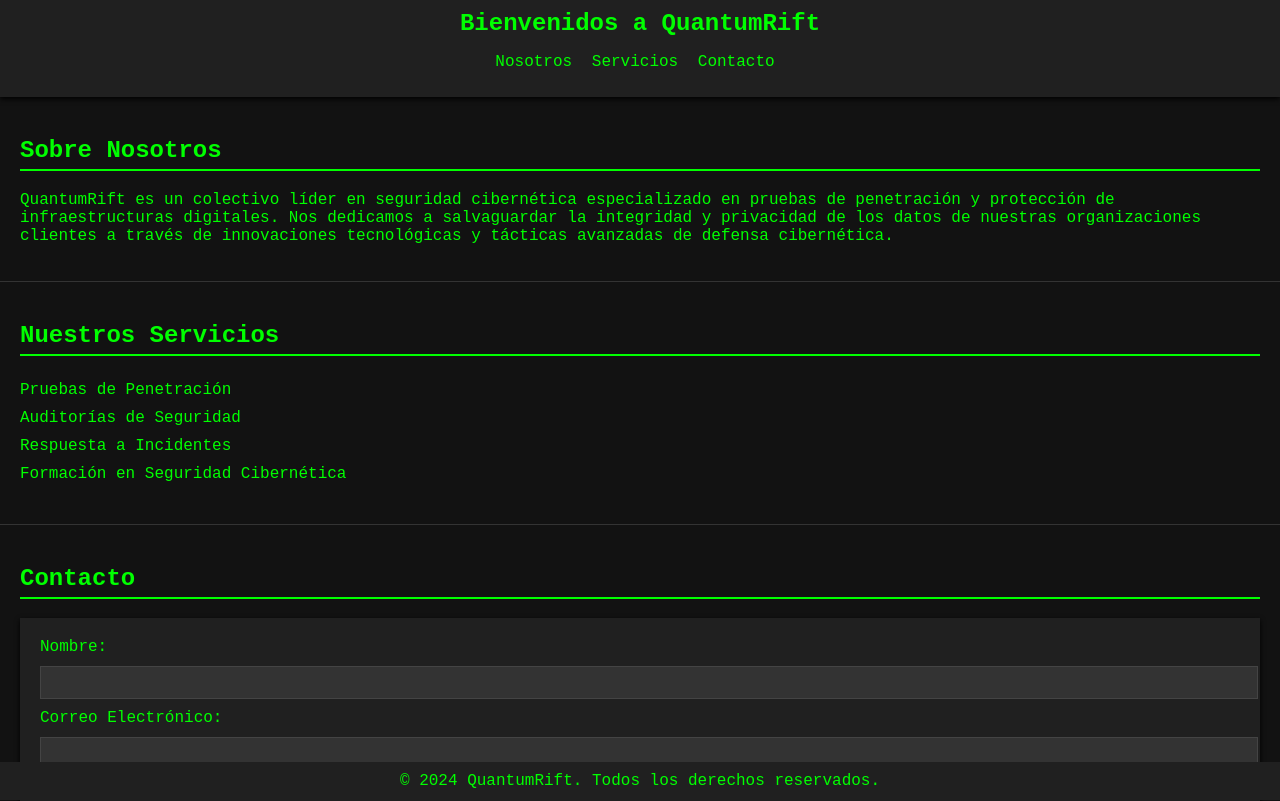
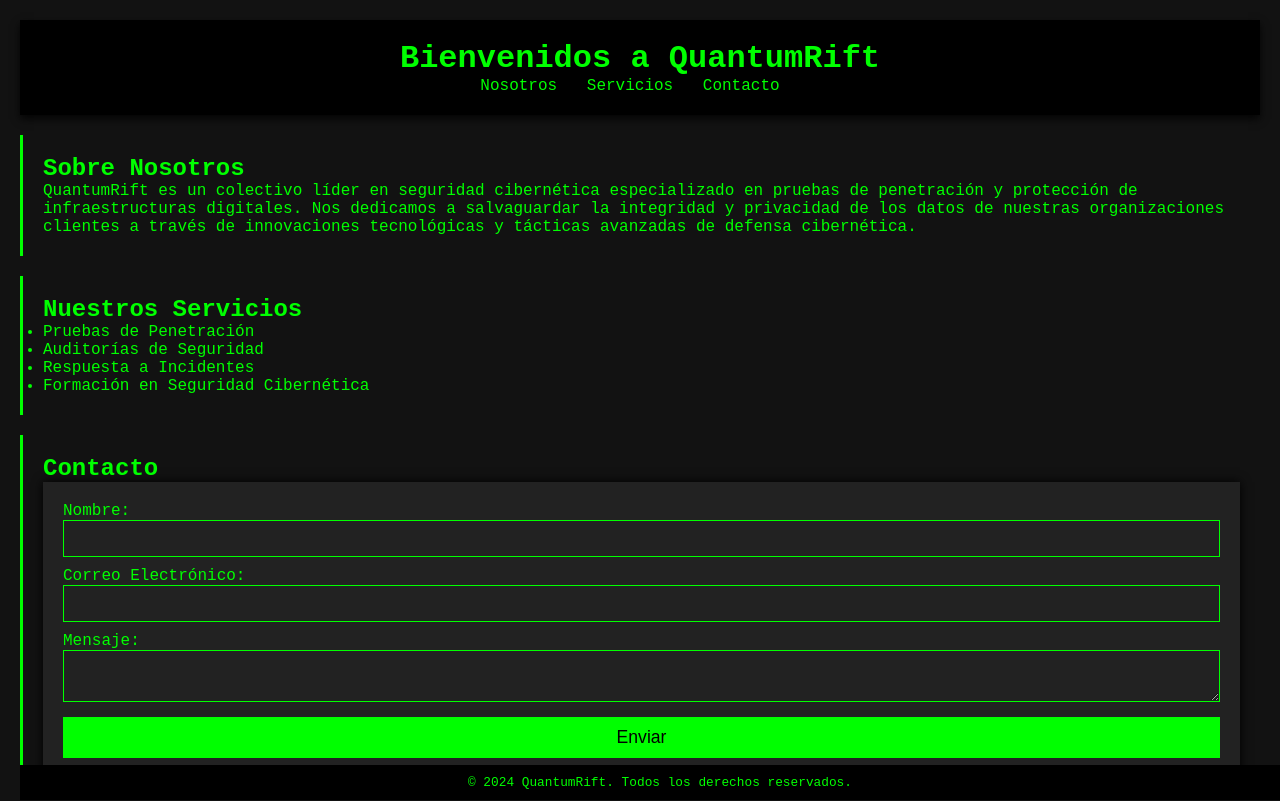
Before and after one commit to bichobyte/quantumrift, a plain HTML site: page index.html in a window 1280 px wide. Shown: the top 801 px of the page. Drawn offline with Linux system fonts and the light colour scheme.

Commit message:
Update styles.css

```diff
--- a/styles.css
+++ b/styles.css
@@ -1,103 +1,151 @@
-/* Estilo básico de la página */
+/* Reset básico y estilos globales */
+* {
+    margin: 0;
+    padding: 0;
+    box-sizing: border-box;
+}
+
 body {
     font-family: 'Courier New', monospace;
     background-color: #121212;
     color: #0f0;
     margin: 0;
-    padding: 0;
+    padding: 20px;
+    overflow-x: hidden;
 }
 
+a {
+    color: #0f0;
+    text-decoration: none;
+}
+
+/* Estilos de encabezado */
 header {
-    background-color: #202020;
-    padding: 10px 20px;
+    padding: 20px 0;
     text-align: center;
-    box-shadow: 0 2px 5px #000;
+    background: #000;
+    position: relative;
+    box-shadow: 0 4px 8px rgba(0,0,0,0.8);
 }
 
 header h1 {
-    margin: 0;
-    font-size: 24px;
+    font-size: 2rem;
 }
 
 nav ul {
-    list-style-type: none;
+    list-style: none;
     padding: 0;
 }
 
 nav ul li {
     display: inline;
-    margin-right: 10px;
+    margin-right: 20px;
 }
 
-nav ul li a {
-    text-decoration: none;
+/* Animación de texto intermitente */
+.blinking {
+    animation: blinker 1.5s linear infinite;
+}
+
+@keyframes blinker {
+    50% {
+        opacity: 0;
+    }
+}
+
+/* Estilos y animación de secciones */
+section {
+    margin-top: 20px;
+    padding: 20px;
+    border-left: 3px solid #0f0;
+    animation: fadeIn 1.5s ease-in;
+}
+
+@keyframes fadeIn {
+    from {
+        opacity: 0;
+        transform: translateX(-20px);
+    }
+    to {
+        opacity: 1;
+        transform: translateX(0);
+    }
+}
+
+/* Animación de carga */
+.loading-bar {
+    width: 100%;
+    height: 4px;
+    background-color: #0f0;
+    position: relative;
+    animation: load 3s ease-in-out infinite;
+}
+
+@keyframes load {
+    0% {
+        left: -100%;
+    }
+    50% {
+        left: 0;
+    }
+    100% {
+        left: 100%;
+    }
+}
+
+/* Formulario y estilos de entrada */
+form {
+    background: #222;
+    padding: 20px;
+    box-shadow: 0 0 10px #000;
+}
+
+form input, form textarea {
+    width: 100%;
+    background: none;
+    border: 1px solid #0f0;
+    padding: 10px;
+    color: #0f0;
+    margin-bottom: 10px;
+}
+
+form button {
+    width: 100%;
+    padding: 10px;
+    background-color: #0f0;
+    border: none;
+    color: #000;
+    font-size: 1.1rem;
+    cursor: pointer;
+    transition: background-color 0.3s;
+}
+
+form button:hover {
+    background-color: #0ff;
+}
+
+/* Pie de página */
+footer {
+    text-align: center;
+    padding: 10px 0;
+    position: fixed;
+    bottom: 0;
+    width: 100%;
+    background: #000;
     color: #0f0;
 }
 
-/* Estilos para las secciones */
-section {
-    padding: 20px;
-    border-bottom: 1px solid #333;
+footer p {
+    font-size: 0.8rem;
 }
 
-section h2 {
-    border-bottom: 2px solid #0f0;
-    padding-bottom: 5px;
+/* Media queries para responsividad */
+@media (max-width: 600px) {
+    header h1, nav ul li {
+        font-size: 0.8rem;
+    }
+
+    form input, form button {
+        padding: 8px;
+    }
 }
-
-section ul {
-    padding: 0;
-}
-
-section ul li {
-    list-style-type: none;
-    padding: 5px 0;
-}
-
-/* Estilos para el formulario */
-form {
-    background-color: #202020;
-    padding: 20px;
-    box-shadow: 0 2px 5px #000;
-}
-
-form label,
-form input,
-form textarea,
-form button {
-    display: block;
-    width: 100%;
-    margin-bottom: 10px;
-}
-
-form input,
-form textarea {
-    background-color: #333;
-    border: 1px solid #444;
-    padding: 8px;
-    color: #0f0;
-}
-
-form button {
-    background-color: #0f0;
-    border: none;
-    padding: 10px;
-    cursor: pointer;
-    color: black;
-    font-weight: bold;
-}
-
-/* Estilo del pie de página */
-footer {
-    text-align: center;
-    padding: 10px 0;
-    background-color: #202020;
-    color: #0f0;
-    position: fixed;
-    width: 100%;
-    bottom: 0;
-}
-
-footer p {
-    margin: 0;
-}
```
